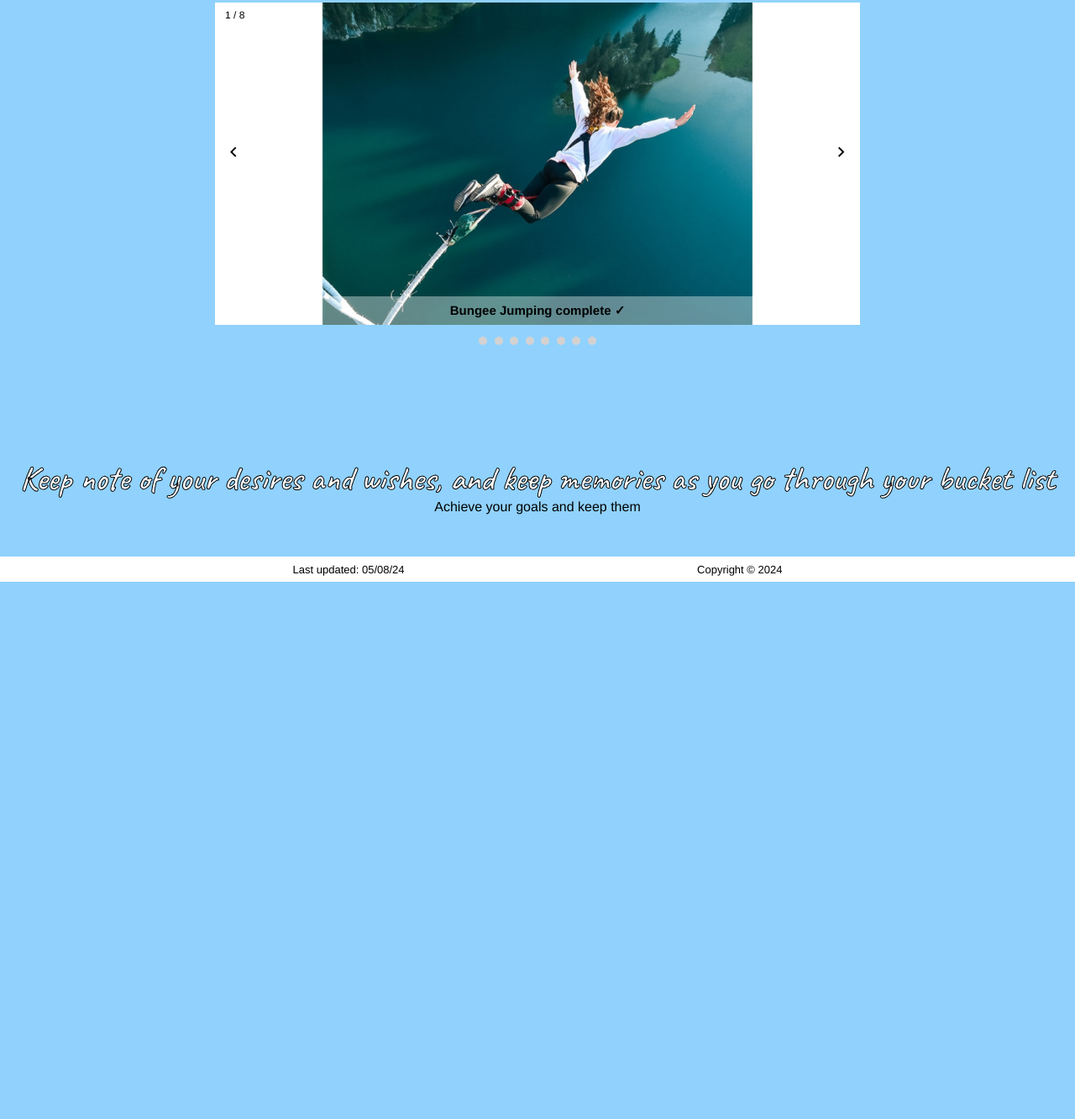
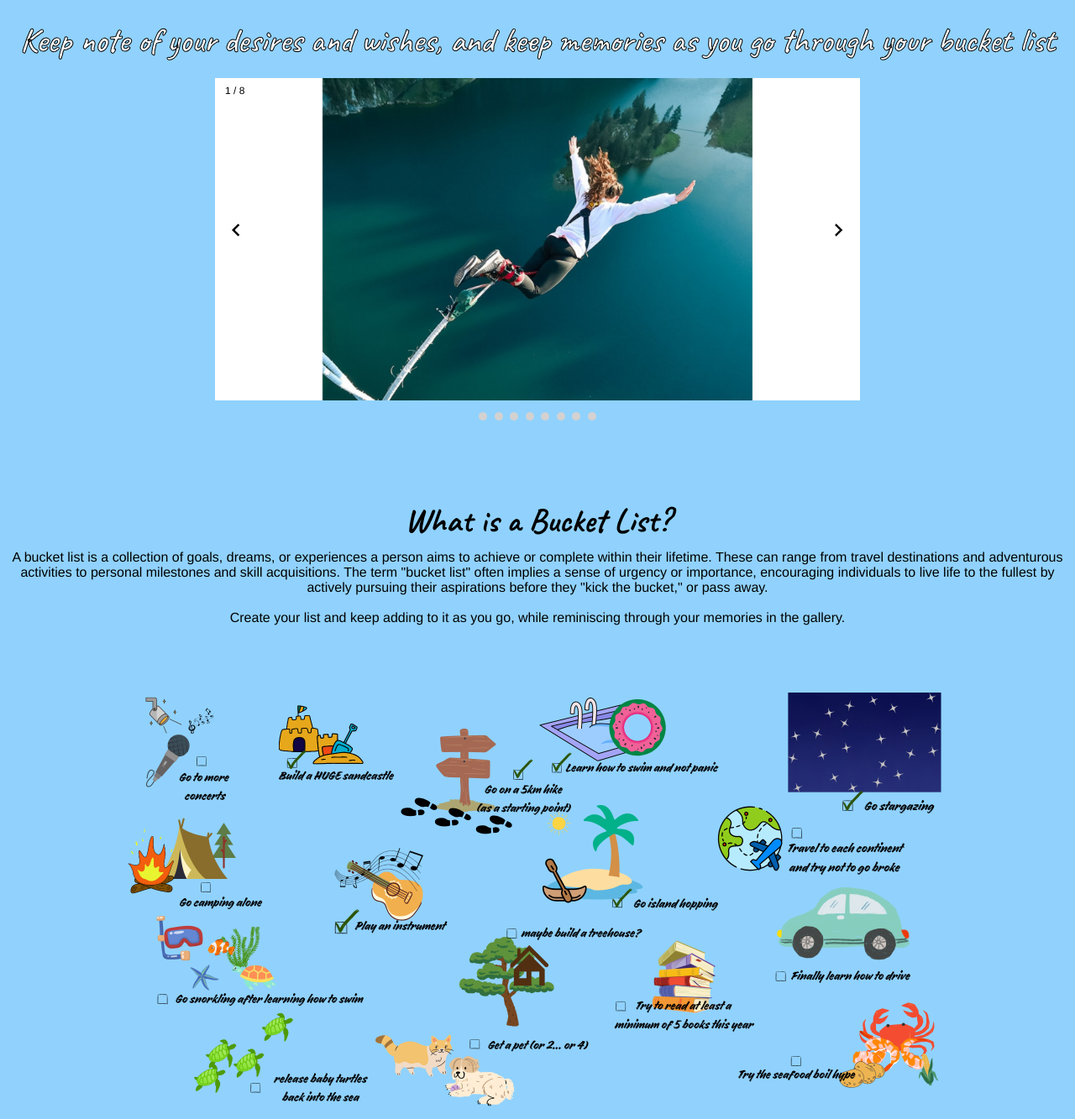
Before and after one commit to kristineLCS/JavaScript-Project, a plain HTML site: page index.html in a window 1280 px wide. Shown: the part 107-1440 px from the top of the page at 84% size. Before the commit the page ends 800 px from the top, so only its background shows below. Drawn offline with Linux system fonts and the light colour scheme.

Commit message:
added more text

```diff
--- a/index.html
+++ b/index.html
@@ -21,67 +21,62 @@
                     </ul>
                 </div>
             </nav>
-            <header id="heroimage">
-                <!-- <div id="hero-content">
-                    <div id="wrapper">
-                        <div class="container">
-                            <img class="home-img" src="home-image.png" alt="bucket list drawings" width="1650px" height="825px">
-                        </div>
-                    </div>
-                </div> -->
+            <header>
+                <h2>Keep note of your desires and wishes, and keep memories as you go through your bucket list</h2>
+
                 <div class="container">
 
                     <div class="gallery fade">
                       <div class="number">1 / 8</div>
                       <img src="img-1.png" alt="bungee jumping" width="100%">
-                      <div class="text">Bungee Jumping complete &check;</div>
+                      <!-- <div class="text">Bungee Jumping complete &check;</div> -->
                     </div>
 
                     <div class="gallery fade">
                         <div class="number">2 / 8</div>
                         <img src="img-2.png" alt="getting a tattoo" width="100%">
-                        <div class="text">Tattoo &check;</div>
+                        <!-- <div class="text">Tattoo &check;</div> -->
 
                     </div>
 
                     <div class="gallery fade">
                         <div class="number">3 / 8</div>
                         <img src="img-3.png" alt="skydiving" width="100%">
-                        <div class="text">Skydiving was AMAZING &check;</div>
+                        <!-- <div class="text">Skydiving was AMAZING &check;</div> -->
                     </div>
 
                     <div class="gallery fade">
                         <div class="number">4 / 8</div>
                         <img src="img-4.png" alt="marathon" width="100%">
-                        <div class="text">Exhausting but worth it &check;</div>
+                        <!-- <div class="text">Exhausting but worth it &check;</div> -->
                     </div>
 
                     <div class="gallery fade">
                         <div class="number">5 / 8</div>
                         <img src="img-5.png" alt="concert" width="100%">
-                        <div class="text">SO FUN &check;</div>
+                        <!-- <div class="text">SO FUN &check;</div> -->
                     </div>
 
                     <div class="gallery fade">
                         <div class="number">6 / 8</div>
                         <img src="img-6.png" alt="house sold" width="100%">
-                        <div class="text">Dream come true &check;</div>
+                        <!-- <div class="text">Dream come true &check;</div> -->
                     </div>
 
                     <div class="gallery fade">
                         <div class="number">7 / 8</div>
                         <img src="img-7.png" alt="ballet" width="100%">
-                        <div class="text">Such an amazing experience &check;</div>
+                        <!-- <div class="text">Such an amazing experience &check;</div> -->
                     </div>
 
                     <div class="gallery fade">
                         <div class="number">8 / 8</div>
                         <img src="img-8.png" alt="racing" width="100%">
-                        <div class="text">I need to go back! &check;</div>
+                        <!-- <div class="text">I need to go back! &check;</div> -->
                     </div>
 
-                    <a class="previous" onclick="buttons(-1)"><img src="left-arrow.png" alt="left arrow'" height="24px" width="24px"></a>
-                    <a class="next" onclick="buttons(1)"><img src="right-arrow.png" alt="right arrow'" height="24px" width="24px"></a>
+                    <a class="previous" onclick="buttons(-1)"><img src="left-arrow.png" alt="left arrow'" height="30px" width="30px"></a>
+                    <a class="next" onclick="buttons(1)"><img src="right-arrow.png" alt="right arrow'" height="30px" width="30px"></a>
 
 
                     <div class="span">
@@ -102,8 +97,27 @@
                 <div class="navbar">
                     <button type="button" id="showsidebar"><img src="show-sidebar-btn.png" alt="sidebar button" height="24px" width="24px"></button>
                 </div>
-                <h2>Keep note of your desires and wishes, and keep memories as you go through your bucket list</h2>
-                <p>Achieve your goals and keep them</p>
+
+                <div class="main-container">
+                    <div class="definition">
+                        <h4>What is a Bucket List?</h4>
+                        <p class="home-p">A bucket list is a collection of goals, dreams, or experiences a person aims to achieve or complete within their lifetime.
+                            These can range from travel destinations and adventurous activities to personal milestones and skill acquisitions.
+                            The term "bucket list" often implies a sense of urgency or importance, encouraging individuals to live life to the fullest by actively pursuing their aspirations before they "kick the bucket," or pass away.</p>
+                        <br>
+                        <p class="home-p">Create your list and keep adding to it as you go, while reminiscing through your memories in the gallery.</p>
+                    </div>
+
+                    <div id="hero-content">
+                        <!-- <div id="wrapper"> -->
+                            <div class="hero-container">
+                                <!-- width="1650px" height="825px -->
+                                <img class="home-img" src="home-image.png" alt="bucket list drawings" width="1000px" height="500px">
+                            </div>
+                        <!-- </div> -->
+                    </div>
+                </div>
+
             </main>
 
             <footer class="footerbox">
```
